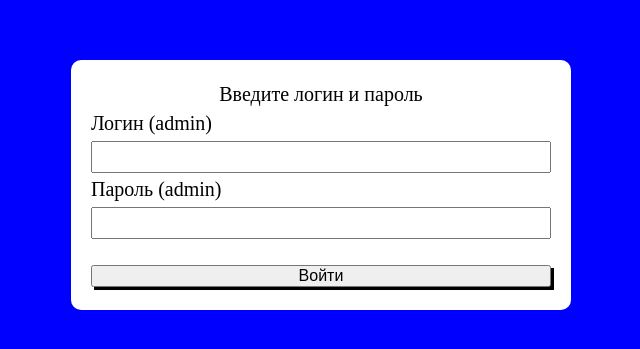
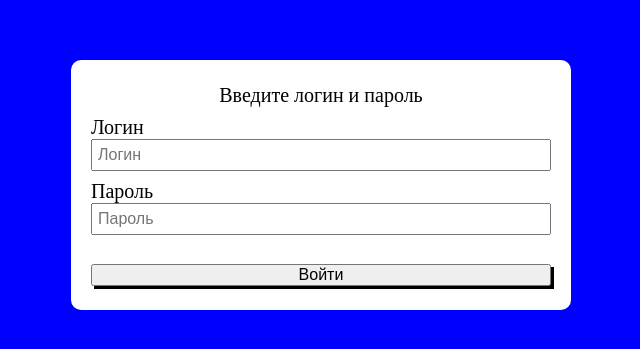
Before and after one commit to C0de4you/Ogmail, a React (Create React App) app: page / in a window 1280 px wide. Shown: the part 215-564 px from the top of the page, without its empty margins (319-959 px from the left). Built offline with nearby package versions, Linux system fonts and the light colour scheme.

Commit message:
Redux Form version

```diff
--- a/package.json
+++ b/package.json
@@ -10,11 +10,12 @@
     "cors": "^2.8.5",
     "dotenv": "^16.0.0",
     "express": "^4.18.1",
-    "react": "^18.0.0",
+    "react": "^17.0.0",
     "react-dom": "^18.0.0",
-    "react-redux": "^8.0.0",
+    "react-redux": "^7.0.0",
     "react-router-dom": "^6.3.0",
     "react-scripts": "5.0.0",
+    "redux-form": "^8.3.8",
     "redux-saga": "^1.1.3",
     "web-vitals": "^2.1.4"
   },
--- a/src/app/reduxStore.js
+++ b/src/app/reduxStore.js
@@ -3,6 +3,7 @@ import createSagaMiddleware from 'redux-saga';
 import rootSaga from './rootSaga';
 import authReducer from '../features/auth/reducers';
 import mailboxReducer from '../features/mailbox/reducers'
+import { reducer as formReducer } from 'redux-form'
 
 const sagaMiddleware = createSagaMiddleware();
 
@@ -10,6 +11,7 @@ export default configureStore({
   reducer: {
     letters: mailboxReducer,
     auth: authReducer,
+    form: formReducer,
   },
   middleware: [sagaMiddleware]
 });
--- a/src/features/auth/components/LoginPage.js
+++ b/src/features/auth/components/LoginPage.js
@@ -3,16 +3,70 @@ import { useDispatch, useSelector } from "react-redux";
 import { useNavigate } from "react-router-dom";
 import { setLogin } from "../actions";
 import { userSelector, loginHintSelector } from '../selectors'
+import { Field, reduxForm } from 'redux-form'
+
+const validate = values => {
+    const errors = {}
+    if (!values.login) {
+        errors.login = '(admin)'
+    }
+    if (!values.password) {
+        errors.password = '(admin)'
+    }
+    return errors
+}
+
+const renderInput = ({
+    input,
+    label,
+    type,
+    meta: { touched, error },
+    className
+}) => (
+    <div>
+        <label>{`${label} `}</label>
+        {touched &&
+            ((error && <span>{error}</span>))}
+        <div>
+            <input {...input} placeholder={label} type={type} className={className} />
+        </div>
+    </div>
+)
+
+const LoginForm = (props) => {
+
+    const loginHint = useSelector(loginHintSelector);
+    const mainHintElem = <p className="login-form__header">Введите логин и пароль</p>
+    const loginHintElem = <p className="login-form__loginHint">{loginHint}</p>
+    const header = loginHint ? loginHintElem : mainHintElem
+
+    return (
+        <form className="login-form">
+            {header}
+            <Field
+            component={renderInput}
+            name='login'
+            className="login-form__input"
+            type="email"
+            label='Логин' />
+            <Field
+            component={renderInput}
+            name="password"
+            className="login-form__input"
+            type="password"
+            label='Пароль' />
+            <button onClick={props.handleSubmit} className="login-form__button">Войти</button>
+        </form>
+    )
+}
+
+const LoginReduxForm = reduxForm({ form: 'loginForm', validate })(LoginForm)
 
 function LoginPage() {
 
     const navigate = useNavigate()
     const dispatch = useDispatch();
     const user = useSelector(userSelector);
-    const loginHint = useSelector(loginHintSelector);
-
-    const [loginInputValue, setLoginInputValue] = React.useState('');
-    const [passwordInputValue, setPasswordInputValue] = React.useState('');
 
     React.useEffect(() => {
         if (user) {
@@ -21,25 +75,16 @@ function LoginPage() {
         }
     }, [user, navigate])
 
-    const loginHandler = (event) => {
-        const login = loginInputValue;
-        const password = passwordInputValue;
-        event.preventDefault();
+    const handlLogin = async values => {
+
+        const { login, password } = values
+
         dispatch(setLogin(login, password))
-        setLoginInputValue('');
-        setPasswordInputValue('');
     }
 
     return (
         <div className="login mainTheme">
-            <form className="login-form">
-                <p className="login-form__header">Введите логин и пароль</p>
-                <label>Логин (admin) <p className="login-form__loginHint">{loginHint}</p></label>
-                <input className="login-form__input" type="text" value={loginInputValue} onChange={(event) => { setLoginInputValue(event.target.value) }}></input>
-                <label>Пароль (admin)</label>
-                <input className="login-form__input" type="text" value={passwordInputValue} onChange={(event) => { setPasswordInputValue(event.target.value) }}></input>
-                <button onClick={loginHandler} className="login-form__button">Войти</button>
-            </form>
+            <LoginReduxForm onSubmit={handlLogin} />
         </div>
     )
 }
--- a/src/features/auth/reducers.js
+++ b/src/features/auth/reducers.js
@@ -1,6 +1,6 @@
 import { createSlice } from '@reduxjs/toolkit';
 
-const initialState = { user: null, loginHint: '' };
+const initialState = { user: null, loginHint: null };
 
 const authSlice = createSlice({
     name: 'auth',
--- a/src/features/mailbox/components/LetterPage.js
+++ b/src/features/mailbox/components/LetterPage.js
@@ -9,7 +9,7 @@ function LetterPage() {
     const navigate = useNavigate();
     const params = useParams();
     const id = Number(params.id);
-    const selectedBox = localStorage.selectedBox;
+    const selectedBox = localStorage.selectedBox ?? 'inBox';
     const dispatch = useDispatch();
     const letter = useSelector((state) => selectLetterById(state, id));
 
--- a/src/features/mailbox/components/NewLetter.js
+++ /dev/null
@@ -1,57 +0,0 @@
-import React from "react";
-import { useDispatch } from 'react-redux'
-import { postLetterOnServer } from "../actions";
-
-function NewLetter(props) {
-
-    const setIsOpen = props.setIsOpen;
-    const dispatch = useDispatch();
-
-    const [senderInputValue, setSenderInputValue] = React.useState('');
-    const [themeInputValue, setThemeInputValue] = React.useState('');
-    const [messageInputValue, setMessageInputValue] = React.useState('');
-
-    const [addRequestStatus, setAddRequestStatus] = React.useState('idle');
-
-    const canSave =
-        [senderInputValue, themeInputValue, messageInputValue].every(Boolean) && addRequestStatus === 'idle'
-
-    const sendHandler = async () => {
-        const sender = senderInputValue;
-        const theme = themeInputValue;
-        const message = messageInputValue;
-        if (canSave) {
-            try {
-                setAddRequestStatus('pending')
-                dispatch(postLetterOnServer(sender, theme, message));
-            } catch (err) {
-                console.error('Failed to add the letter: ', err);
-            } finally {
-                setAddRequestStatus('idle')
-            }
-            setIsOpen(false);
-        } else {
-            setSenderInputValue('Введите имя');
-            setThemeInputValue('Введите тему сообщения');
-            setMessageInputValue('Введите текст сообщение');
-        }
-    }
-
-    return (
-        <React.Fragment>
-            <p className="writeLetter-modal__header">Новое письмо</p>
-            <form className="writeLetter-modal-form">
-                <label>Отправитель</label>
-                <input type="text" className="writeLetter-modal-form__senderInput" value={senderInputValue} onChange={(event) => { setSenderInputValue(event.target.value) }}></input>
-                <label>Тема</label>
-                <input type="text" className="writeLetter-modal-form__themeInput" value={themeInputValue} onChange={(event) => { setThemeInputValue(event.target.value) }}></input>
-                <label>Сообщение</label>
-                <textarea className="writeLetter-modal-form__textarea" value={messageInputValue} onChange={(event) => { setMessageInputValue(event.target.value) }}></textarea>
-            </form>
-            <button className="writeLetter-modal-form__close" onClick={() => { setIsOpen(false) }}>Отменить</button>
-            <button className="writeLetter-modal-form__send" onClick={sendHandler}>Отправить</button>
-        </React.Fragment>
-    )
-}
-
-export default NewLetter;
--- a/src/features/mailbox/components/NewLetterButton.js
+++ b/src/features/mailbox/components/NewLetterButton.js
@@ -1,6 +1,6 @@
 import React, { useState } from "react";
 import Modal from "./Modal";
-import NewLetter from "./NewLetter";
+import NewLetterPopUp from "./NewLetterPopUp";
 
 
 function NewLetterButton() {
@@ -11,7 +11,7 @@ function NewLetterButton() {
         <React.Fragment>
             <div className="header__writeLetter helpTheme" onClick={() => { setIsOpen(true) }}>Написать письмо</div>
             <Modal isOpen={isOpen} setIsOpen={setIsOpen} >
-                <NewLetter setIsOpen={setIsOpen} />
+                <NewLetterPopUp setIsOpen={setIsOpen} />
             </Modal>
         </React.Fragment>
     )
--- /dev/null
+++ b/src/features/mailbox/components/NewLetterPopUp.js
@@ -0,0 +1,114 @@
+import React from "react";
+import { useDispatch } from 'react-redux'
+import { postLetterOnServer } from "../actions";
+import { Field, reduxForm } from 'redux-form'
+
+const validate = values => {
+    const errors = {}
+    if (!values.sender) {
+        errors.sender = '(Необходимо)'
+    }
+    if (!values.theme) {
+        errors.theme = '(Необходимо)'
+    }
+    if (!values.message) {
+        errors.message = '(Необходимо)'
+    }
+    return errors
+}
+
+const renderInput = ({
+    input,
+    label,
+    type,
+    meta: { touched, error },
+    className
+}) => (
+    <div>
+        <label>{`${label} `}</label>
+        {touched &&
+            ((error && <span>{error}</span>))}
+        <div>
+            <input {...input} placeholder={label} type={type} className={className} />
+        </div>
+    </div>
+)
+
+const renderTextArea = ({
+    input,
+    label,
+    meta: { touched, error },
+    className
+}) => (
+    <div>
+        <label>{`${label} `}</label>
+        {touched &&
+            ((error && <span>{error}</span>))}
+        <div>
+            <textarea {...input} placeholder={label} className={className} />
+        </div>
+    </div>
+)
+
+const LetterForm = (props) => {
+    return (
+        <form className="writeLetter-modal-form" onSubmit={props.handleSubmit}>
+            <Field
+                component={renderInput}
+                name="sender"
+                type="text"
+                className="writeLetter-modal-form__senderInput"
+                placeholder="Отправитель"
+                label='Отправитель' />
+            <Field
+                component={renderInput}
+                name="theme"
+                type="text"
+                className="writeLetter-modal-form__themeInput"
+                placeholder="Тема сообщения"
+                label='Тема' />
+            <Field
+                component={renderTextArea}
+                name="message"
+                className="writeLetter-modal-form__textarea"
+                label='Сообщение' />
+            <button type="submit" className="writeLetter-modal-form__send">Отправить</button>
+        </form>
+    )
+}
+
+const LetterReduxForm = reduxForm({ form: 'letterForm' })(LetterForm)
+
+function NewLetterPopUp(props) {
+
+    const dispatch = useDispatch();
+
+    const [addRequestStatus, setAddRequestStatus] = React.useState('idle');
+
+    const handleSubmit = async values => {
+
+        const { sender, theme, message } = values;
+
+        if (addRequestStatus === 'idle') {
+            try {
+                setAddRequestStatus('pending')
+                dispatch(postLetterOnServer(sender, theme, message));
+            } catch (err) {
+                console.error('Failed to add the letter: ', err);
+            } finally {
+                setAddRequestStatus('idle')
+            }
+            props.setIsOpen(false);
+        }
+    }
+
+    return (
+        <React.Fragment>
+            <p className="writeLetter-modal__header">Новое письмо</p>
+            <LetterReduxForm onSubmit={handleSubmit} />
+            <button className="writeLetter-modal-form__close" onClick={() => { props.setIsOpen(false) }}>Отменить</button>
+        </React.Fragment>
+    )
+}
+
+export default reduxForm({ form: 'letterForm', validate })(NewLetterPopUp)
--- a/src/index.css
+++ b/src/index.css
@@ -209,8 +209,6 @@
 }
 
 .writeLetter-modal-form {
-  display: flex;
-  flex-direction: column;
   font-size: 20px;
 }
 
@@ -238,6 +236,7 @@
   font-size: 16px;
   padding: 4px;
   box-sizing: border-box;
+  width: 100%;
 }
 
 .writeLetter-modal__header {
@@ -246,7 +245,6 @@
 }
 
 .writeLetter-modal-form__close {
-  float: left;
   padding: 5px;
   box-sizing: border-box;
   margin-top: 10px;
@@ -254,10 +252,10 @@
   font-size: 16px;
   box-shadow: 3px 3px black;
   width: 100px;
+  float: left;
 }
 
 .writeLetter-modal-form__send {
-  float: right;
   padding: 5px;
   box-sizing: border-box;
   margin-top: 10px;
@@ -265,6 +263,7 @@
   font-size: 16px;
   box-shadow: 3px 3px black;
   width: 100px;
+  float: right;
 }
 
 .letterLink {
@@ -353,11 +352,14 @@
 .login-form__loginHint {
   float: right;
   color: red;
+  text-align: center;
 }
 
 .login-form__input {
   padding: 5px;
   font-size: 16px;
+  width: 100%;
+  box-sizing: border-box;
 }
 
 .loading {
```
Also changed, not shown: src/index.js (+2 -6 lines), 1 other file (tests, documents, lock files or other folders).
